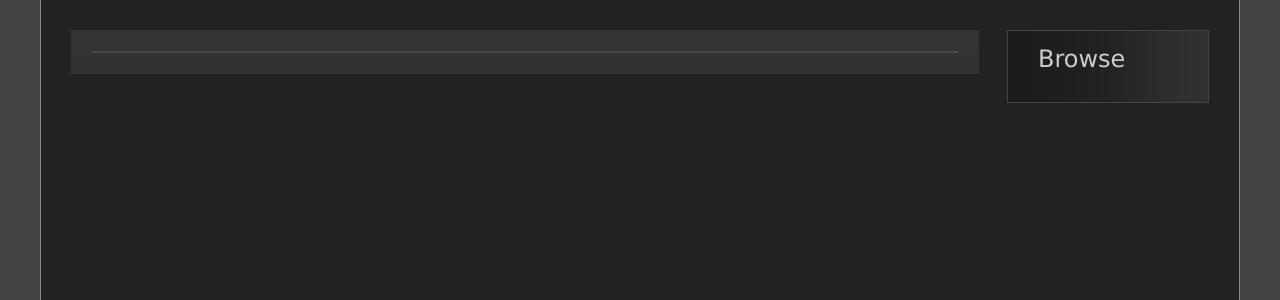
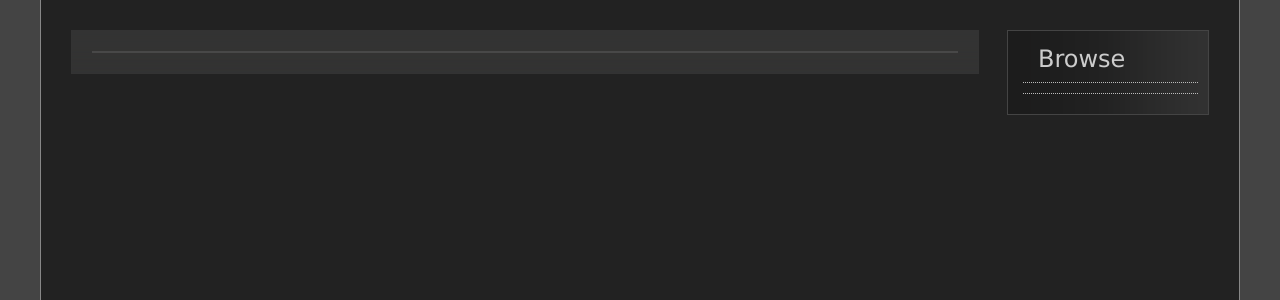
Before and after one commit to UWCS/uwcs-website, a Django app: template templates/cms/page.html in a window 1280 px wide. Shown: the part 196-496 px from the top of the page. Run offline with Django 3.2, Linux system fonts and the light colour scheme; the template is opened without the code that fills it, so the values that code supplies are empty; some libraries are stand-ins or nearby versions.

Commit message:
Improved CMS CSS.

```diff
--- a/static/css/compsoc.css
+++ b/static/css/compsoc.css
@@ -323,19 +323,22 @@ dd {
 }
 
 #sidebar .cms {
-	margin: 0;
-	padding: 10px 0;
+	margin: 10px 10px 10px 5px;
+	padding: 0px 0px 10px 0px;
+	border-top: 1px dotted #bbb;
+	border-bottom: 1px dotted #bbb;
 }
 
 #sidebar ul .cms ul {
 	margin: 0;
-	padding: 0 0 0 10px;
+	padding: 0 0 0 15px;
 	list-style: none;
 }
 
 #sidebar ul .cms li {
 	padding: 10px 0 0 0;
 	line-height: 1.2em;
+	margin: 0;
 }
 
 #sidebar ul .cms li a {
```
